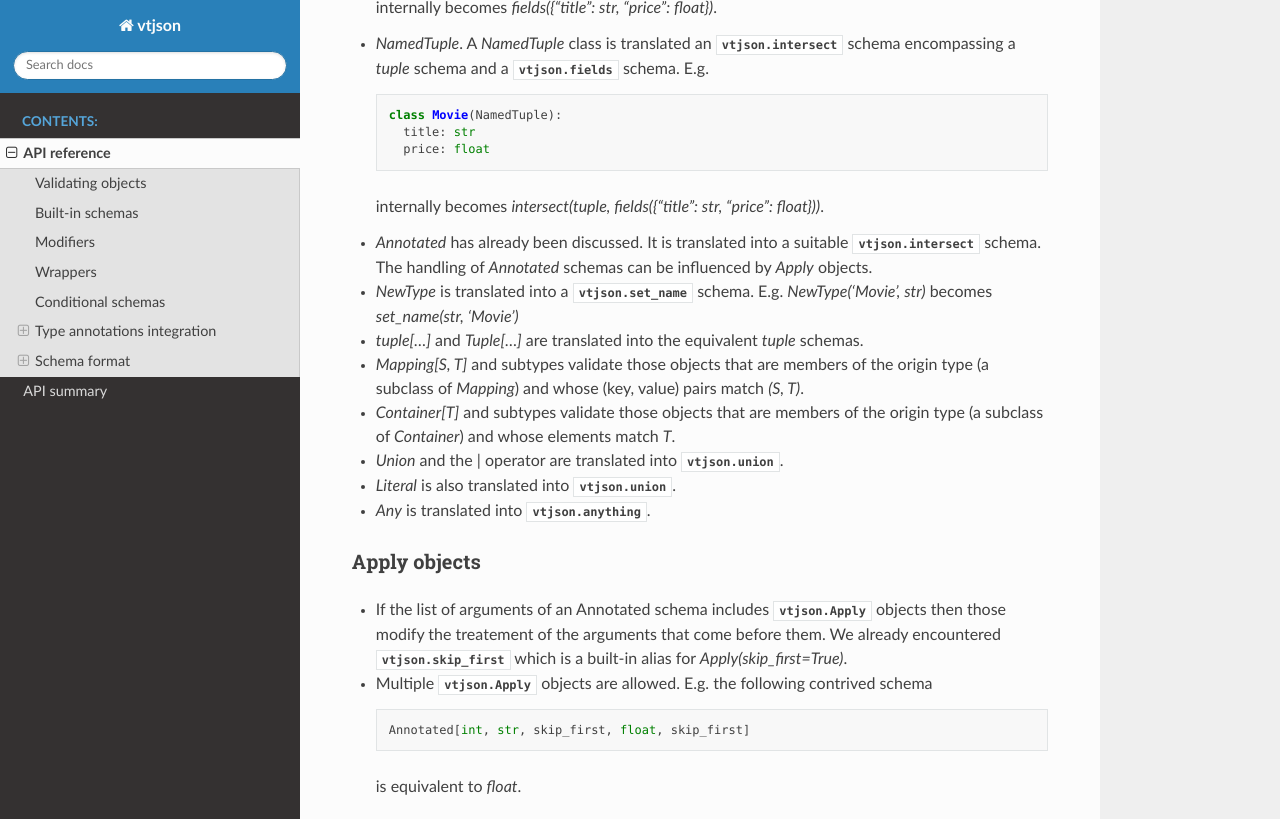
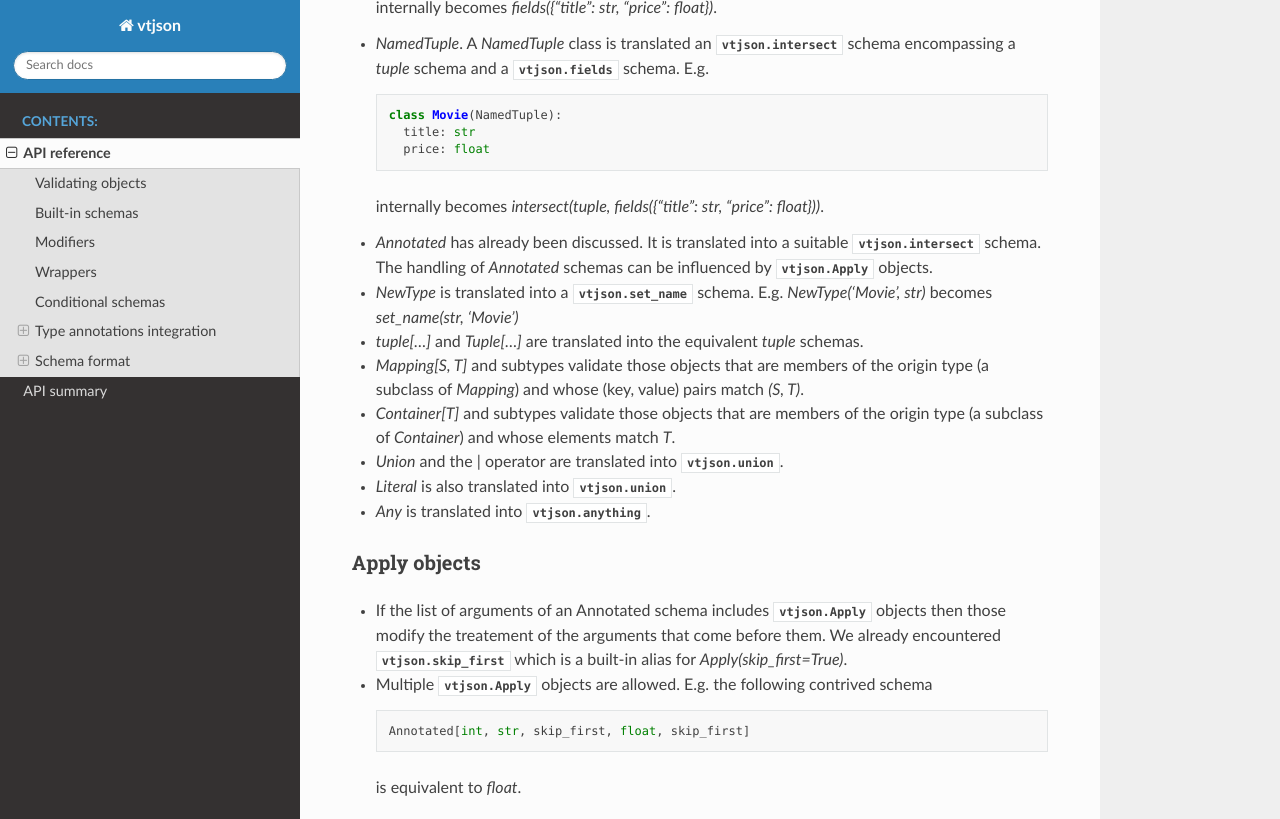
Before and after one commit to vdbergh/vtjson, a Sphinx documentation site: the page built from docs/source/usage.rst, in a window 1280 px wide and 900 px high, scrolled down 7216 px, cut to the strip 0-819 px from the top of the window. Built offline with Sphinx 7.4.7 and the Read the Docs theme 3.1.0, drawn with Linux system fonts in a browser that asks for light colours; pages that are not in the unit, such as notebooks, are missing from menus.

Commit message:
Doc string for "number".

```diff
--- a/docs/source/usage.rst
+++ b/docs/source/usage.rst
@@ -228,7 +228,7 @@
 
   internally becomes `intersect(tuple, fields({"title": str, "price": float}))`.
 
-* `Annotated` has already been discussed. It is translated into a suitable :py:class:`vtjson.intersect` schema. The handling of `Annotated` schemas can be influenced by `Apply` objects.
+* `Annotated` has already been discussed. It is translated into a suitable :py:class:`vtjson.intersect` schema. The handling of `Annotated` schemas can be influenced by :py:class:`vtjson.Apply` objects.
 
 * `NewType` is translated into a :py:class:`vtjson.set_name` schema. E.g. `NewType('Movie', str)` becomes `set_name(str, 'Movie')`
 
--- a/vtjson.py
+++ b/vtjson.py
@@ -1506,7 +1506,9 @@
 
 
 class number(compiled_schema):
-    # functionally equivalent to float
+    """
+    A deprecated alias for `float`.
+    """
     def __init__(self) -> None:
         warnings.warn(
             "The schema 'number' is deprecated. Use 'float' instead.",
```
